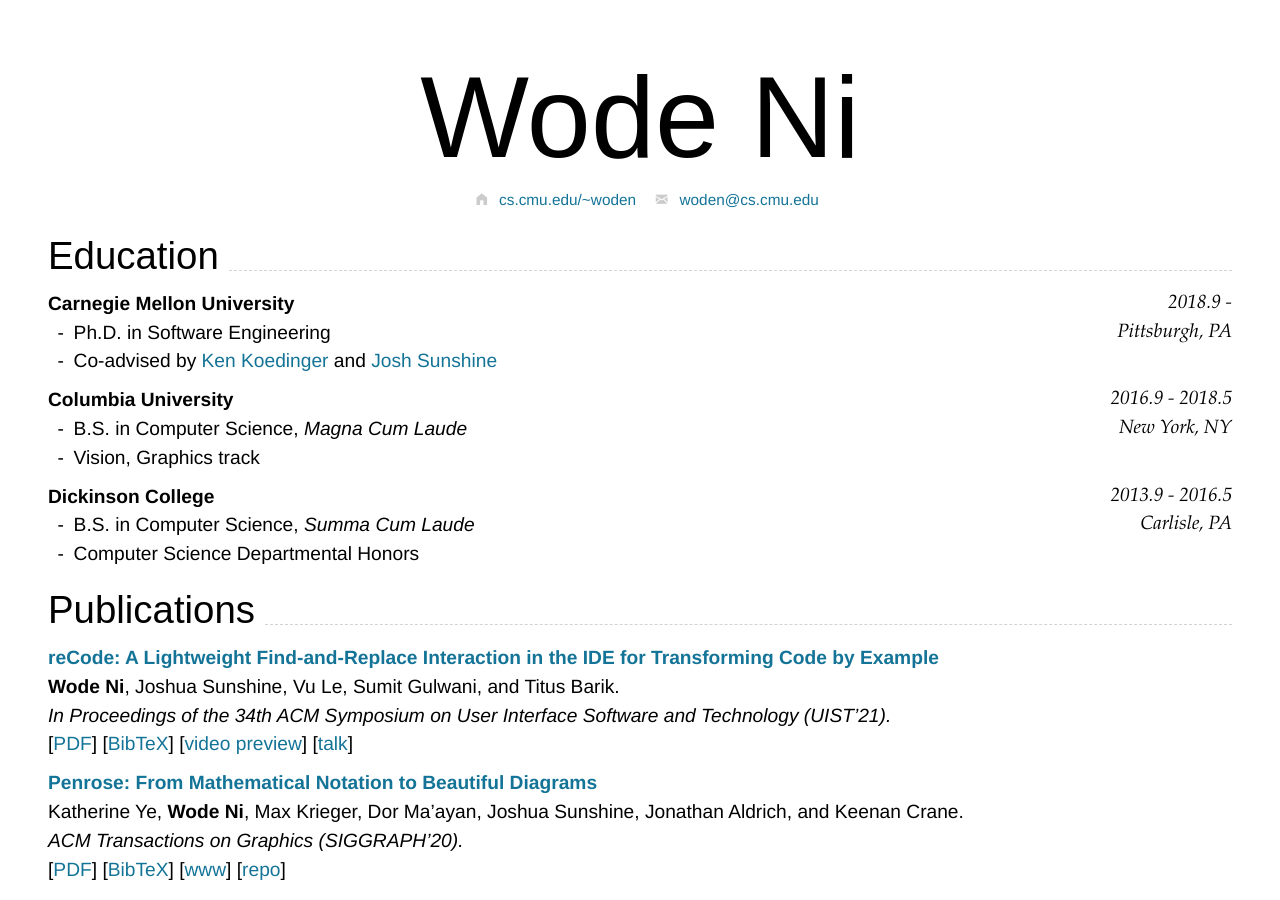
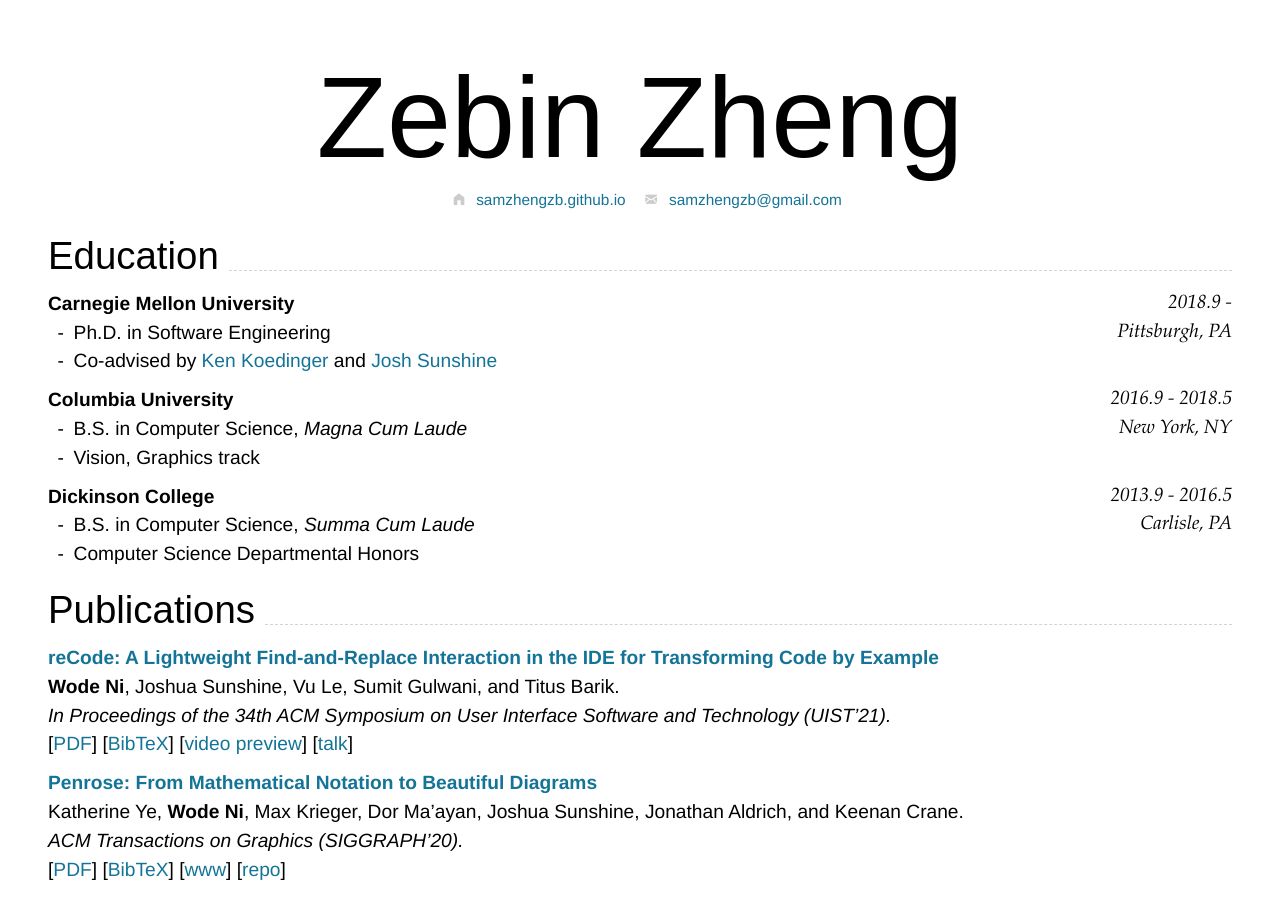
Before and after one commit to SamZhengzb/zhengzb-cv, a Jekyll site: the page built from index.md, in a window 1280 px wide and 900 px high. Built offline with Jekyll 4.4.1, drawn with Linux system fonts in a browser that asks for light colours; nearby versions of some CDN libraries.

Commit message:
Add files via upload

```diff
--- a/index.md
+++ b/index.md
@@ -1,15 +1,15 @@
 ---
 layout: cv
-title: Wode "Nimo" Ni
+title: zhengzb's cv
 email:
-  url: mailto:woden@cs.cmu.edu
-  text: woden@cs.cmu.edu
+  url: samzhengzb@gmail.com
+  text: samzhengzb@gmail.com
 homepage:
-  url: http://cs.cmu.edu/~woden
-  text: cs.cmu.edu/~woden
+  url: samzhengzb.github.io
+  text: samzhengzb.github.io
 ---
 
-# Wode **Ni**
+# Zebin Zheng
 
 <!--
 include contact information from the front matter
```
